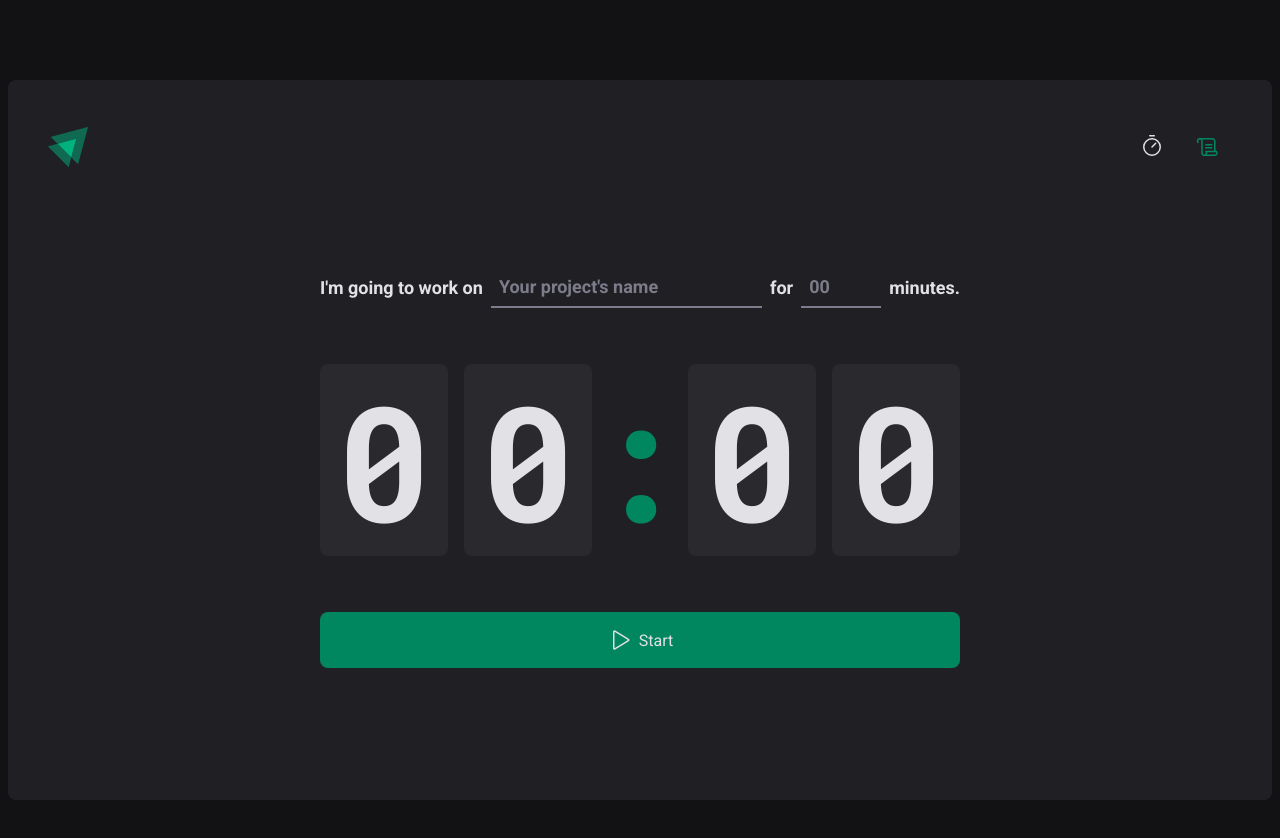
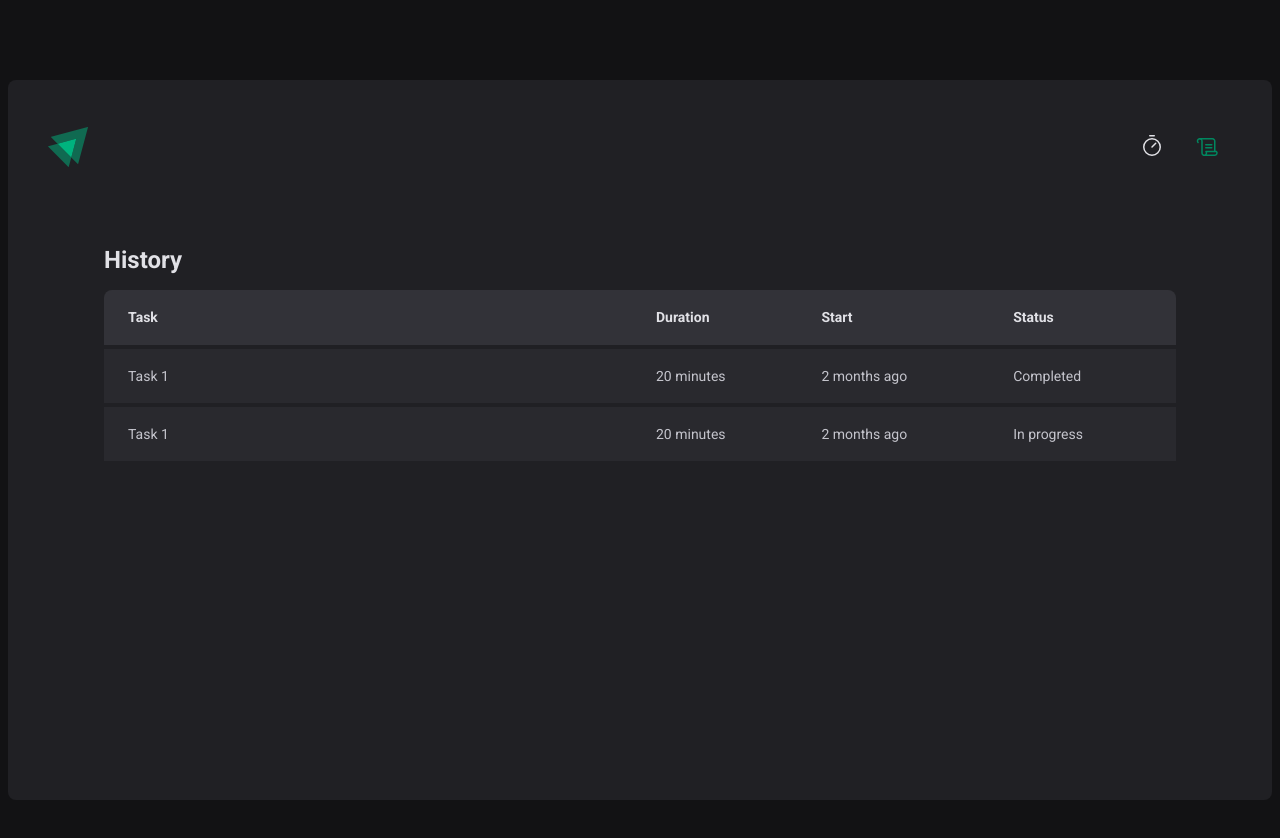
Before and after one commit to andrelfnavarro/ignite-2k22-react, a React (Vite) app in the folder 02-ignite-timer/: page /history in a window 1280 px wide. Shown: the top 838 px of the page. Built offline with nearby package versions, Linux system fonts and the light colour scheme.

Commit message:
Add History page and its table of tasks

```diff
--- a/02-ignite-timer/src/Router.tsx
+++ b/02-ignite-timer/src/Router.tsx
@@ -1,5 +1,6 @@
 import { Routes, Route } from 'react-router-dom';
 import { DefaultLayout } from './layouts/DefaultLayout';
+import { History } from './pages/History';
 import { Home } from './pages/Home';
 
 export const Router = () => {
@@ -7,7 +8,7 @@ export const Router = () => {
     <Routes>
       <Route path="/" element={<DefaultLayout />}>
         <Route path="/" element={<Home />} />
-        <Route path="/history" element={<Home />} />
+        <Route path="/history" element={<History />} />
       </Route>
     </Routes>
   );
--- /dev/null
+++ b/02-ignite-timer/src/pages/History/index.tsx
@@ -0,0 +1,38 @@
+import { HistoryContainer, HistoryList } from './styles';
+
+export const History = () => {
+  return (
+    <HistoryContainer>
+      <h1>History</h1>
+
+      <HistoryList>
+        <table>
+          <thead>
+            <tr>
+              <th>Task</th>
+              <th>Duration</th>
+              <th>Start</th>
+              <th>Status</th>
+            </tr>
+          </thead>
+
+          <tbody>
+            <tr>
+              <td>Task 1</td>
+              <td>20 minutes</td>
+              <td>2 months ago</td>
+              <td>Completed</td>
+            </tr>
+
+            <tr>
+              <td>Task 1</td>
+              <td>20 minutes</td>
+              <td>2 months ago</td>
+              <td>In progress</td>
+            </tr>
+          </tbody>
+        </table>
+      </HistoryList>
+    </HistoryContainer>
+  );
+};
--- /dev/null
+++ b/02-ignite-timer/src/pages/History/styles.ts
@@ -0,0 +1,60 @@
+import styled from 'styled-components';
+
+export const HistoryContainer = styled.main`
+  display: flex;
+  flex: 1;
+  padding: 3.5rem;
+  flex-direction: column;
+
+  h1 {
+    font-size: 1.5rem;
+    color: ${props => props.theme['gray-100']};
+  }
+`;
+
+export const HistoryList = styled.div`
+  flex: 1;
+  overflow: auto;
+
+  table {
+    width: 100%;
+    border-collapse: collapse;
+    min-width: 600px;
+
+    th {
+      background-color: ${props => props.theme['gray-600']};
+      padding: 1rem;
+      text-align: left;
+      color: ${props => props.theme['gray-100']};
+      font-size: 0.875rem;
+      line-height: 1.6;
+
+      &:first-child {
+        border-top-left-radius: 0.5rem;
+        padding-left: 1.5rem;
+      }
+
+      &:last-child {
+        border-top-right-radius: 0.5rem;
+        padding-right: 1.5rem;
+      }
+    }
+
+    td {
+      background-color: ${props => props.theme['gray-700']};
+      border-top: 4px solid ${props => props.theme['gray-800']};
+      padding: 1rem;
+      font-size: 0.875rem;
+      line-height: 1.6;
+
+      &:first-child {
+        width: 50%;
+        padding-left: 1.5rem;
+      }
+
+      &:last-child {
+        padding-right: 1.5rem;
+      }
+    }
+  }
+`;
```
